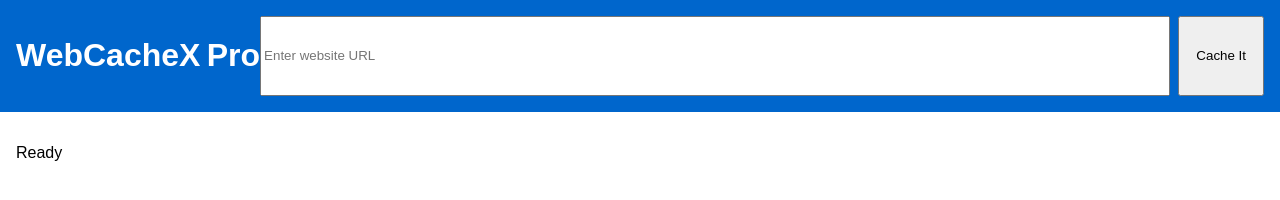
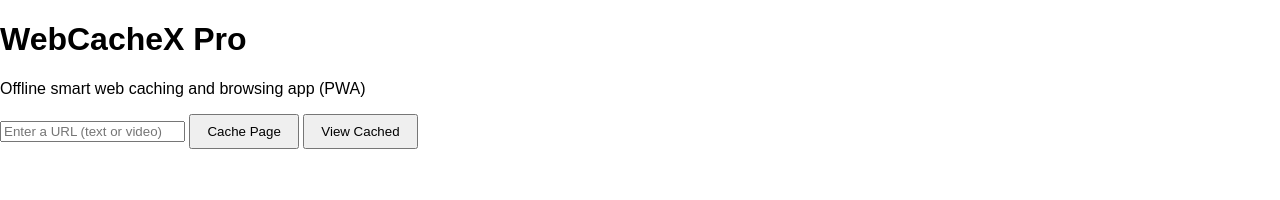
Before and after one commit to shadowsymphony12/Webcachex-pro, a plain HTML site: page index.html in a window 1280 px wide. Drawn offline with Linux system fonts and the light colour scheme.

Commit message:
Update index.html

```diff
--- a/index.html
+++ b/index.html
@@ -1,23 +1,22 @@
 <!DOCTYPE html>
 <html lang="en">
 <head>
-  <meta charset="UTF-8">
-  <title>Offline WebCacheX Pro</title>
-  <meta name="viewport" content="width=device-width, initial-scale=1">
-  <link rel="manifest" href="manifest.json">
-  <link rel="stylesheet" href="style.css">
+  <meta charset="UTF-8" />
+  <meta name="viewport" content="width=device-width, initial-scale=1.0"/>
+  <title>WebCacheX Pro</title>
+  <link rel="stylesheet" href="style.css" />
+  <link rel="manifest" href="manifest.json" />
 </head>
 <body>
-  <header>
-    <h1>WebCacheX Pro</h1>
-    <input id="urlInput" type="text" placeholder="Enter website URL" />
-    <button id="addUrlBtn">Cache It</button>
-  </header>
-  <main>
-    <p id="status">Ready</p>
-    <ul id="pagesList"></ul>
-  </main>
-  <script src="db.js"></script>
+  <h1>WebCacheX Pro</h1>
+  <p>Offline smart web caching and browsing app (PWA)</p>
+
+  <input type="text" id="urlInput" placeholder="Enter a URL (text or video)" />
+  <button onclick="cacheURL()">Cache Page</button>
+  <button onclick="viewCachedPages()">View Cached</button>
+
+  <div id="output"></div>
+
   <script src="app.js"></script>
 </body>
 </html>
```
